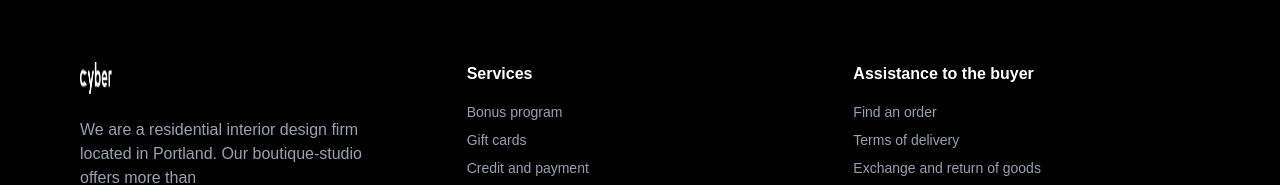
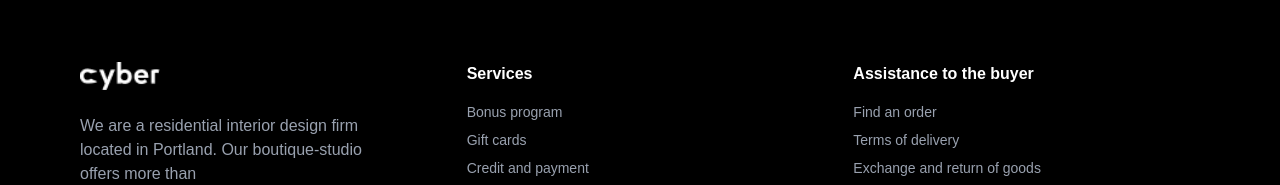
Before and after one commit to eldani13/tiendatecnologia, a Next.js app: page / in a window 1280 px wide. Shown: the part 4753-4938 px from the top of the page. Built offline with nearby package versions, Linux system fonts and the light colour scheme.

Commit message:
Logo footer

```diff
--- a/src/components/Footer/Footer.tsx
+++ b/src/components/Footer/Footer.tsx
@@ -6,7 +6,7 @@ export default function Footer() {
     <footer className="bg-black text-white px-6 md:px-20 py-16">
       <div className="max-w-screen-xl mx-auto flex flex-col md:grid md:grid-cols-3 gap-10">
         <div className="flex flex-col items-center md:items-start text-center md:text-left">
-          <Image src="/Logo1.png" alt="Logo" height={32} width={32} className="h-8 mb-6" />
+          <Image src="/Logo1.png" alt="Logo" height={80} width={80} className=" mb-6" />
           <p className="text-gray-400 max-w-xs">
             We are a residential interior design firm located in Portland. Our
             boutique-studio offers more than
```
